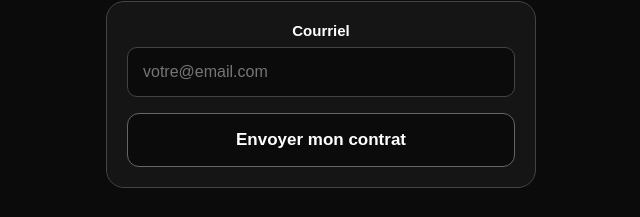
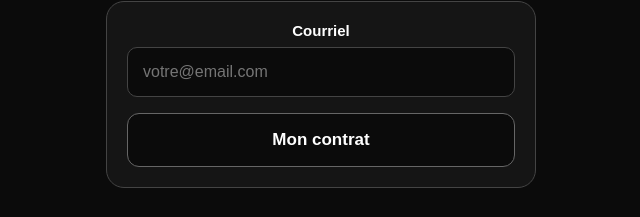
Before and after one commit to MTLocation/mt-location-mini-app, a Next.js app: page /contrat in a window 1280 px wide. Shown: the part 413-630 px from the top of the page, without its empty margins (319-959 px from the left). Built offline with nearby package versions, Linux system fonts and the light colour scheme.

Commit message:
Fix button text for contract submission

```diff
--- a/app/contrat/page.js
+++ b/app/contrat/page.js
@@ -240,7 +240,7 @@ justifyContent: "center",
               >
                 {sending
                   ? "Envoi en cours..."
-                  : "Envoyer mon contrat"}
+                  : "Mon contrat"}
               </button>
             </>
           )}
```
